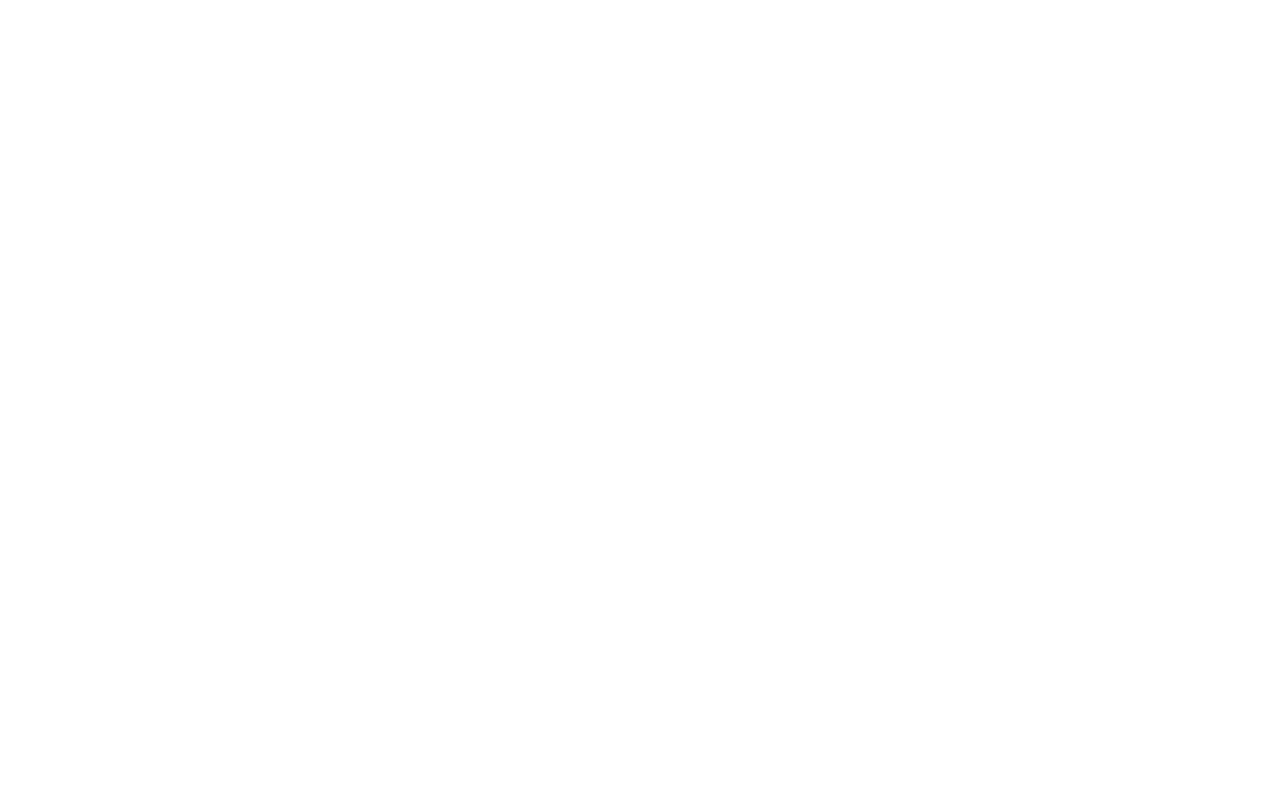
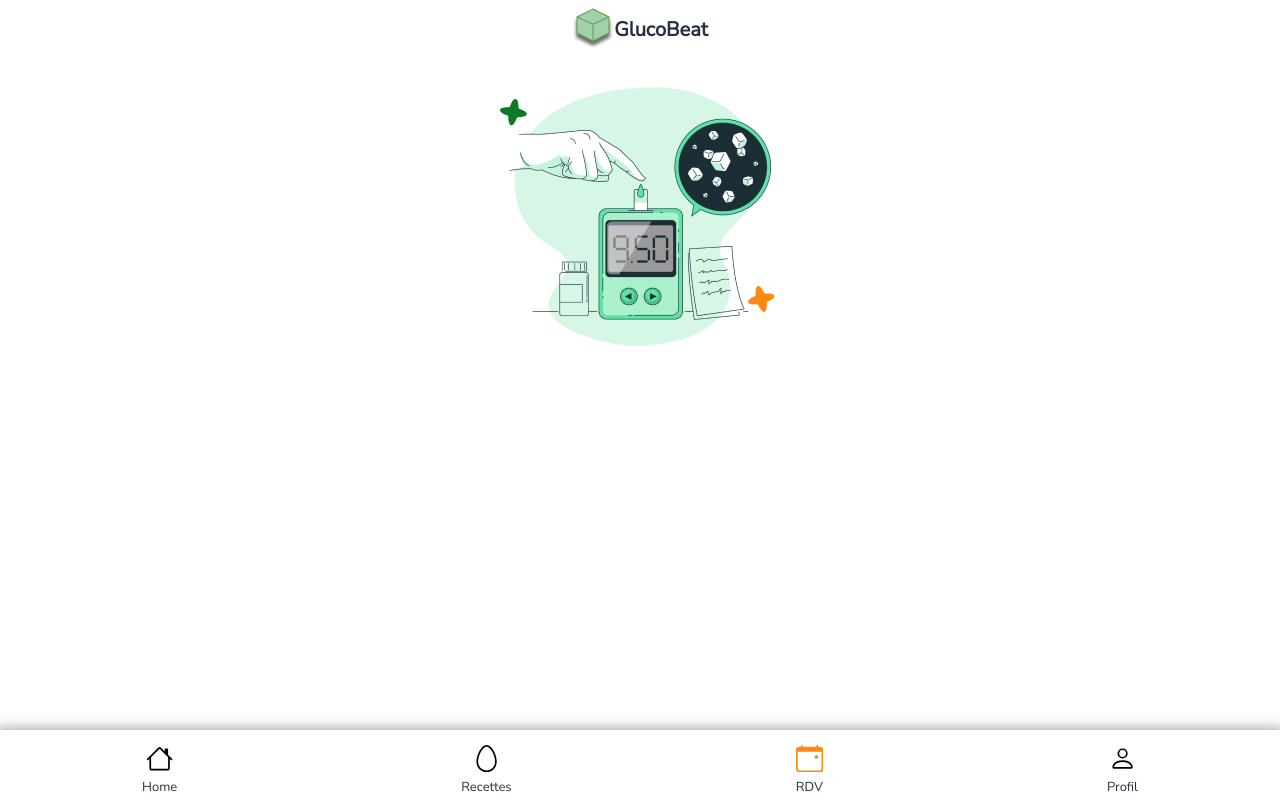
Before and after one commit to xbattlax/GlucoBeat, a React (Create React App) app: page /connexion in a window 1280 px wide. Before the commit this address had no page. Built offline with nearby package versions, Linux system fonts and the light colour scheme.

Commit message:
connexion

```diff
--- a/src/App.js
+++ b/src/App.js
@@ -9,16 +9,11 @@
 
 //import routes from "./routes";
 
-
-import Card from "./components/Card";
-import HeaderDash from "./components/HeaderDash";
-import Navbar from "./components/navbar/Navbar";
 import Dashboard from "./pages/Dashboard";
 import Recettes from "./pages/Recettes";
+import RDV from "./pages/RDV";
+import Connexion from "./pages/connexion";
 
-
-import zigzag from './images/zigzag.png';
-import RDV from "./pages/RDV";
 
 export default function App() {
   const dev = true;
@@ -43,6 +38,7 @@
     return (
         <div className="App">
           <Routes>
+            <Route path="connexion" element={ <Connexion/> } />
             <Route path="/" element={ <Dashboard/> } />
             <Route path="recettes" element={ <Recettes/> } />
             <Route path="RDV" element={ <RDV/> } />
--- /dev/null
+++ b/src/components/HeaderConnexion.js
@@ -0,0 +1,23 @@
+import "../App.css"
+import "./css/headerConnexion.css"
+
+//images
+import logo from "../images/glucoBeat.png"
+
+//couleurs
+const orange = "#FF8811";
+const blue = "#155A96";
+const green = "#0D7B25";
+
+
+
+const HeaderConnexion = (props) => {
+    return(
+        <div className="header">
+            <img src={logo} alt="retour en arrière"></img>
+            <h1>GlucoBeat</h1>
+        </div>
+    );
+};
+
+export default HeaderConnexion;
--- /dev/null
+++ b/src/components/ImgConnexion.js
@@ -0,0 +1,15 @@
+import "./css/imgConnexion.css"
+
+//images
+import image from "../images/imgConnexion.png";
+
+
+const ImgConnexion = (props) => {
+    return(
+        <div className="imgConnexion">
+            <img src={image} alt="doigt, sucre, réveil"></img>
+        </div>
+    )
+}
+
+export default ImgConnexion;
--- a/src/components/TauxGlucose.js
+++ b/src/components/TauxGlucose.js
@@ -8,7 +8,7 @@
                 <p>{props.chiffre}</p>
                 <p>g/L</p>
             </div>
-            <img src={props.src} alt={props.alt}></img>
+            <img src={props.src} alt={props.alt} width="150" height="110"></img>
         </div>
     );
 };
--- /dev/null
+++ b/src/components/css/headerConnexion.css
@@ -0,0 +1,5 @@
+.header{
+    display: flex;
+    justify-content: center;
+    align-items: center;
+}
--- /dev/null
+++ b/src/components/css/imgConnexion.css
@@ -0,0 +1,5 @@
+.imgConnexion{
+    margin-top: 1.5rem;
+    display: flex;
+    justify-content: center;
+}
--- a/src/pages/connexion.js
+++ b/src/pages/connexion.js
@@ -0,0 +1,29 @@
+//components
+import Container from "../components/Container";
+import HeaderConnexion from "../components/HeaderConnexion";
+import Navbar from "../components/navbar/Navbar";
+import ImgConnexion from "../components/ImgConnexion";
+
+
+
+//Images
+
+
+//couleurs
+const orange = "#FF8811";
+const blue = "#155A96";
+const green = "#0D7B25";
+
+
+const Connexion = () => {
+
+    return(
+    <>
+        <HeaderConnexion></HeaderConnexion>
+        <ImgConnexion></ImgConnexion>
+        <Navbar location="RDV"></Navbar>
+    </>
+    )
+
+};
+export default Connexion;
```
Also changed, not shown: src/images/glucoBeat.png (added), src/images/imgConnexion.png (added).
